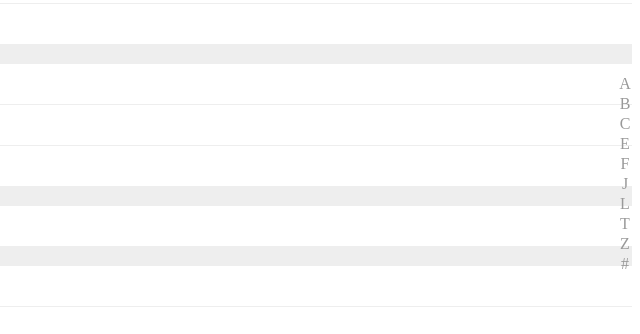
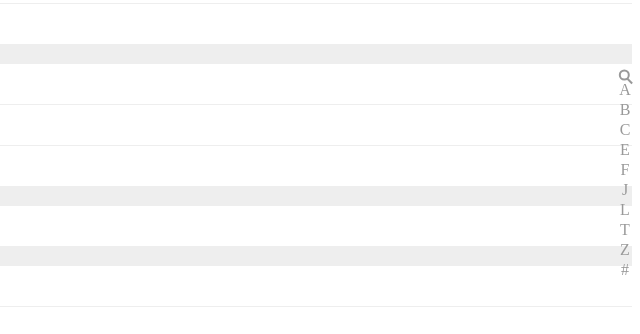
Before and after one commit to yiyizym/contacts, a plain HTML site: page index.html in a window 1280 px wide. Shown: the part 225-559 px from the top of the page, 640-1280 px from the left. Drawn offline with Linux system fonts and the light colour scheme.

Commit message:
add search shortcut

```diff
--- a/index.html
+++ b/index.html
@@ -28,14 +28,19 @@
         }
         var ctn = document.createElement('div');
         ctn.classList.add('shortcuts_ctn');
+        var test,a;
         items.forEach(function(item){
-          var text = document.createTextNode(item);
-          var a = document.createElement('a');
+          text = document.createTextNode(item);
+          a = document.createElement('a');
           a.setAttribute('href', '#hook_' + item);
           a.setAttribute('rel', 'internal');
           a.appendChild(text);
           ctn.appendChild(a);
         });
+        a = document.createElement('a');
+        a.setAttribute('href', '#hook_search');
+        a.setAttribute('rel', 'internal');
+        ctn.insertBefore(a, ctn.firstChild);
         document.body.appendChild(ctn);
       }
       function generate_list(map){
@@ -88,6 +93,7 @@
         ctn.classList.add('container');
         var input = document.createElement('input');
         input.classList.add('search');
+        input.setAttribute('id','hook_search');
         input.setAttribute('placeholder', '搜索');
         ctn.appendChild(input);
         var search_result = document.createElement('div');
--- a/style.css
+++ b/style.css
@@ -21,6 +21,23 @@
   text-decoration: none;
   color: #999;
 }
+.shortcuts_ctn > a[href="#hook_search"] {
+  border: 2px solid #999;
+  width: 7px;
+  height: 7px;
+  border-radius: 50%;
+  transform: translateX(80%);
+}
+
+.shortcuts_ctn > a[href="#hook_search"]::after {
+  content: '';
+  display: block;
+  width: 5px;
+  height: 0px;
+  border: 1px solid #999;
+  transform: rotate(45deg) translate(140%,110%);
+}
+
 input.search {
   width: 100%;
   height: 40px;
```
